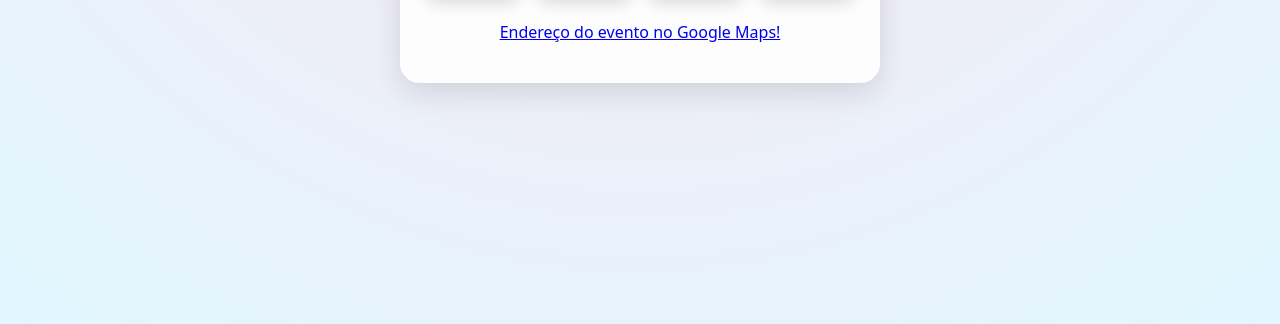
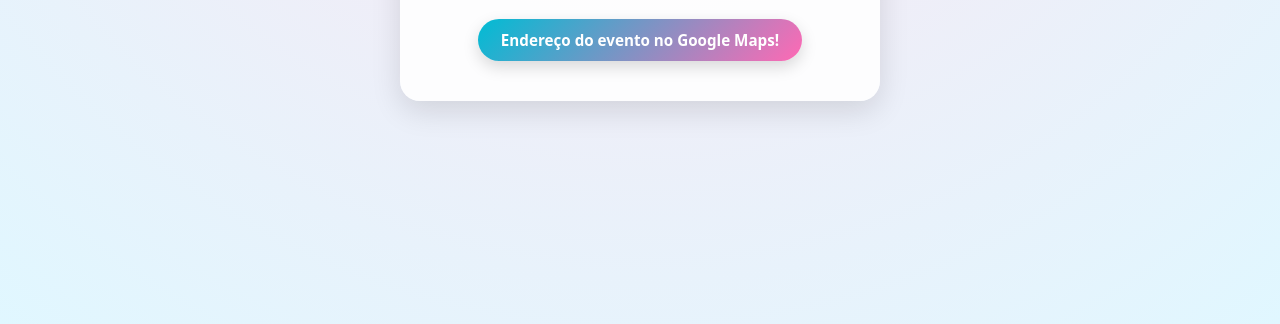
Before and after one commit to GuiDev182/cha-revelacao, a plain HTML site: page index.html in a window 1280 px wide. Shown: the part 476-800 px from the top of the page. Drawn offline with Linux system fonts and the light colour scheme.

Commit message:
Add files via upload

```diff
--- a/style.css
+++ b/style.css
@@ -87,3 +87,23 @@
         font-size: 2rem;
     }
 }
+
+.btn-maps {
+    display: inline-block;
+    margin-top: 1rem;
+    padding: 0.7rem 1.4rem;
+    border-radius: 999px;
+    background: linear-gradient(135deg, #00bcd4, #ff69b4);
+    color: #fff;
+    text-decoration: none;
+    font-weight: 600;
+    font-size: 0.95rem;
+    box-shadow: 0 6px 16px rgba(0, 0, 0, 0.15);
+    transition: transform 0.15s ease, box-shadow 0.15s ease, opacity 0.15s ease;
+}
+
+.btn-maps:hover {
+    transform: translateY(-1px);
+    box-shadow: 0 8px 20px rgba(0, 0, 0, 0.2);
+    opacity: 0.95;
+}
```
